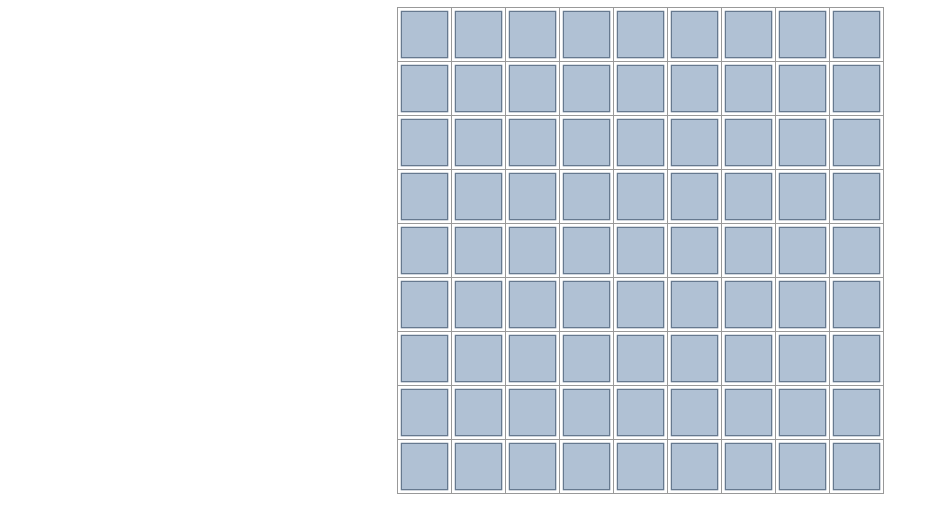
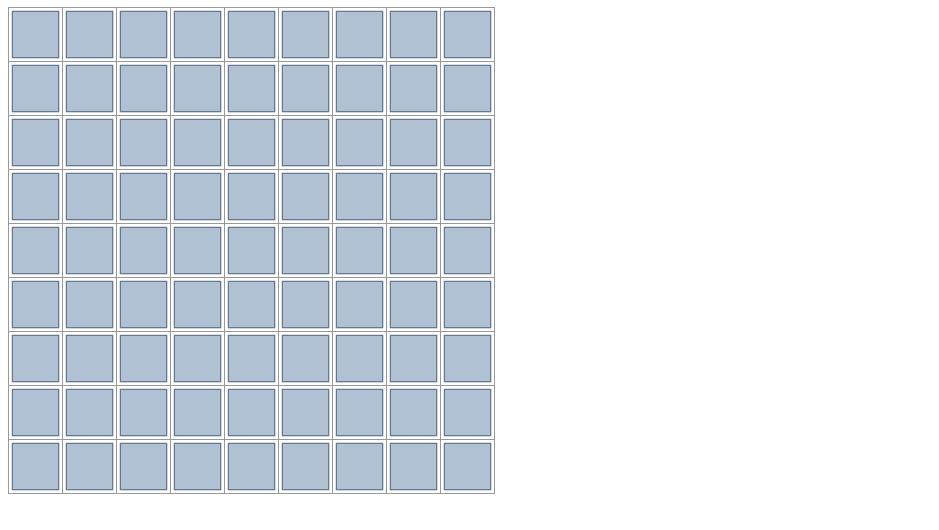
Before and after one commit to corradoballabio/minesweeper, a React (Create React App) app: page / in a window 1280 px wide. Shown: the top 530 px of the page, without its empty margins (0-939 px from the left). Built offline with nearby package versions, Linux system fonts and the light colour scheme.

Commit message:
refactor style

```diff
--- a/src/index.css
+++ b/src/index.css
@@ -1,3 +1,22 @@
+@import url('https://fonts.googleapis.com/css2?family=Ubuntu&display=swap');
+
+* {
+  margin: 0;
+  padding: 0;
+  box-sizing: border-box;
+}
+
+body {
+  margin: 0.5rem;
+  font-family: 'Ubuntu', sans-serif;
+}
+
+.app {
+  width:100%;
+  display: flex;
+  flex-direction: row;
+}
+
 .grid-row:after {
   clear: both;
   content: "";
@@ -66,10 +85,3 @@
 .risk_8 {
   background-image: url(./icons/risk_8.png);
 }
-
-.app {
-  width:100%;
-  display: flex;
-  flex-direction: row;
-  justify-content: center;
-}
```
